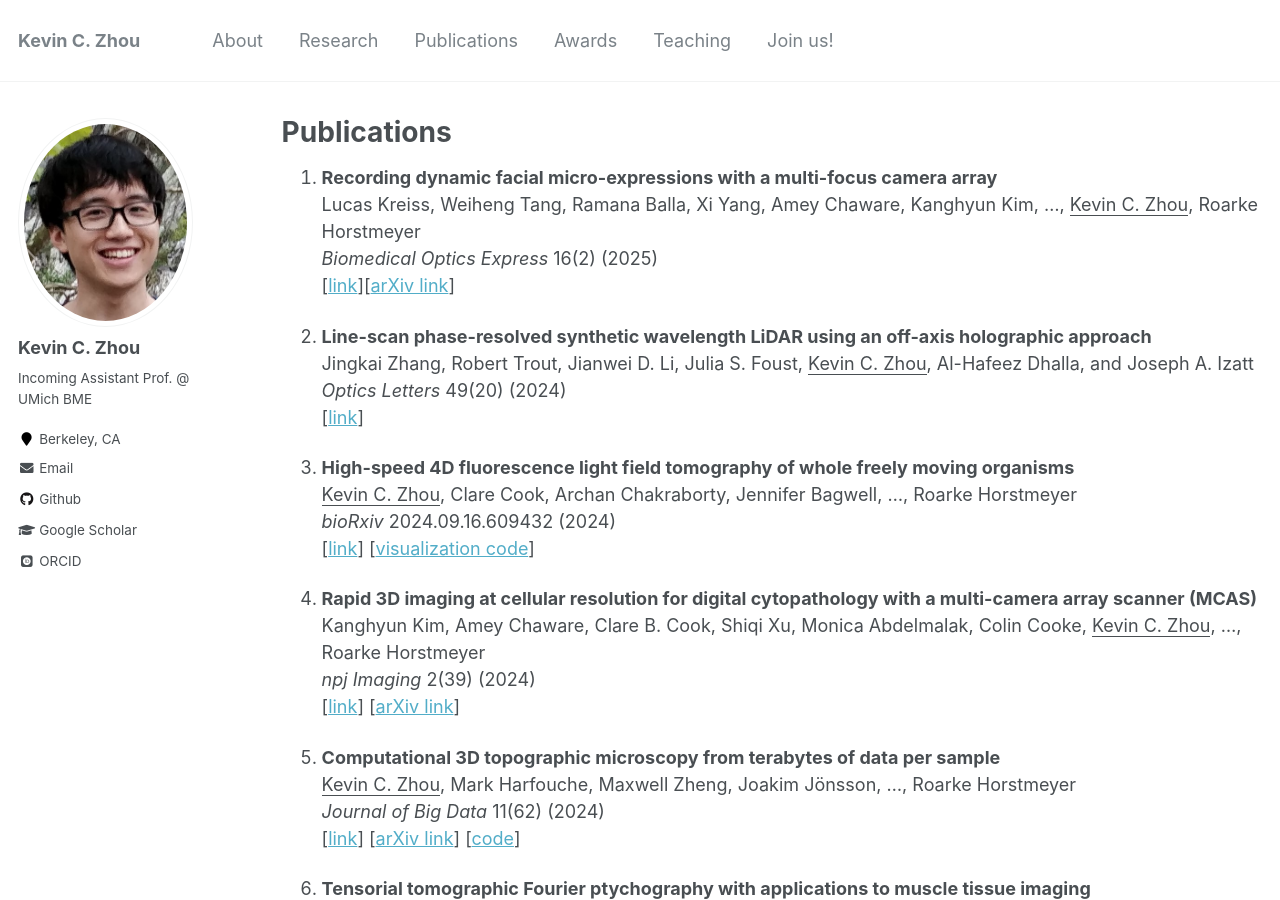
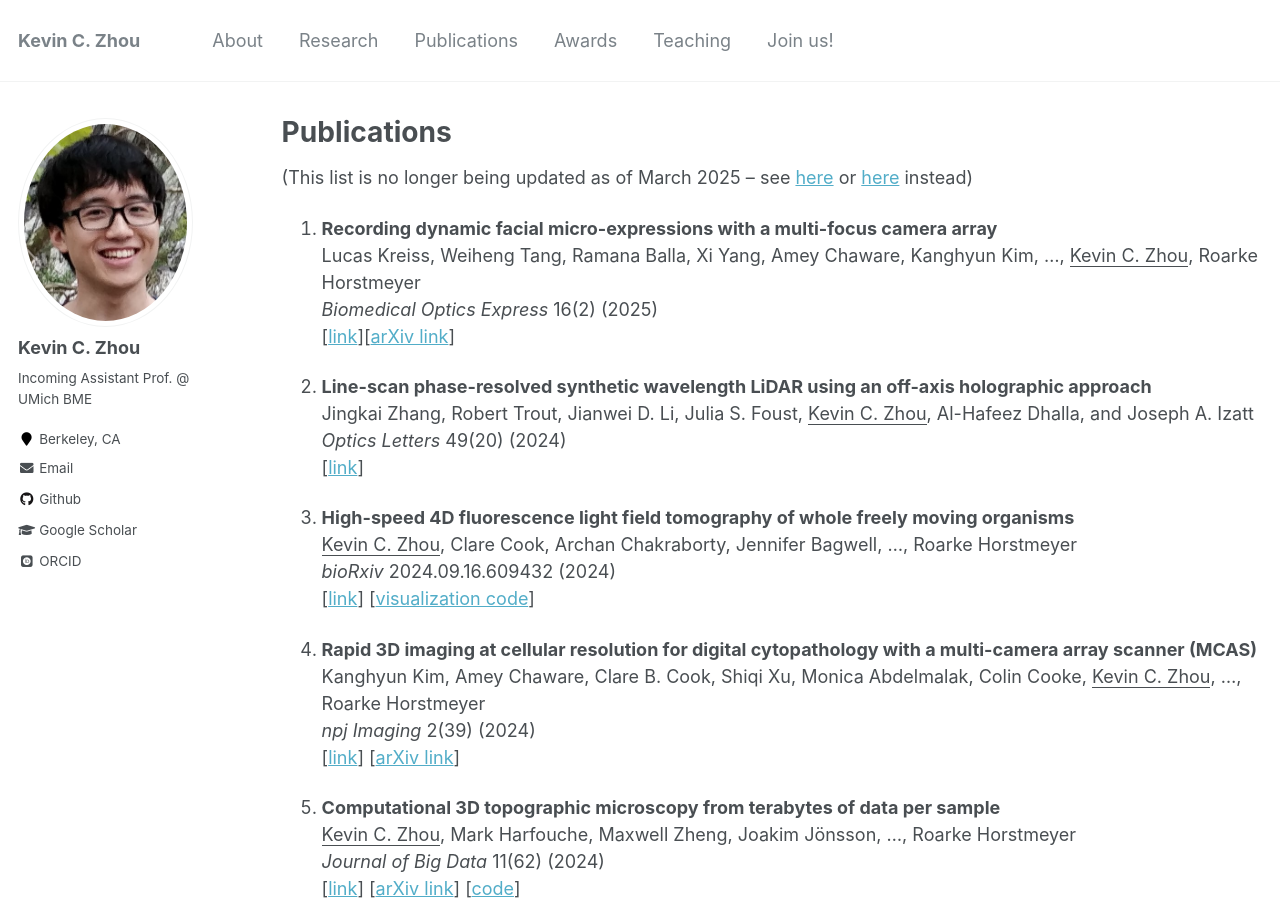
Before and after one commit to kevinczhou/kevinczhou.github.io, a Jekyll site: the page built from _pages/publications.md, in a window 1280 px wide and 900 px high. Built offline with Jekyll 4.4.1, drawn with Linux system fonts in a browser that asks for light colours; some web fonts are replaced.

Commit message:
Update publications.md

```diff
--- a/_pages/publications.md
+++ b/_pages/publications.md
@@ -4,6 +4,7 @@ title: "Publications"
 permalink: /publications/
 author_profile: true
 ---
+(This list is no longer being updated as of March 2025 -- see [here](https://computationaloptics.engin.umich.edu/publications/) or [here](https://scholar.google.com/citations?user=l0A7trQAAAAJ&hl=en) instead)
 1. **Recording dynamic facial micro-expressions with a multi-focus camera array**
 Lucas Kreiss, Weiheng Tang, Ramana Balla, Xi Yang, Amey Chaware, Kanghyun Kim, ..., <ins>Kevin C. Zhou</ins>, Roarke Horstmeyer
 *Biomedical Optics Express* 16(2) (2025)
```
